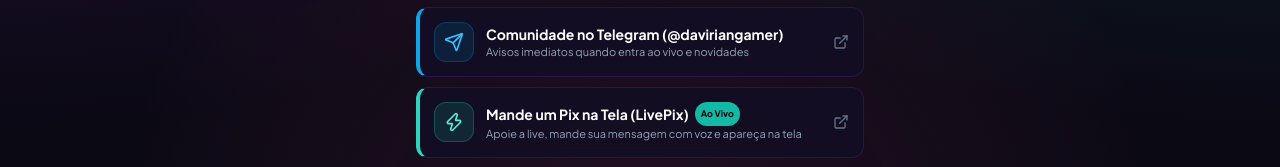
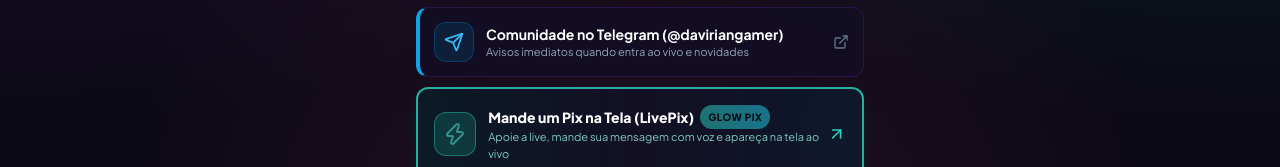
Before and after one commit to davirian-dev/davirian-gamer-links, a plain HTML site: page index.html in a window 1280 px wide. Shown: the part 1238-1405 px from the top of the page. Drawn offline with nearby package versions, Linux system fonts and the light colour scheme.

Commit message:
feat: otimizar LivePix pulsante CRO e corrigir QR code oficial

```diff
--- a/index.html
+++ b/index.html
@@ -314,20 +314,20 @@
             </a>
 
             <!-- LINK: LivePix (Doação na Tela / Pix ao Vivo) -->
-            <a href="https://livepix.gg/daviriangamer" target="_blank" rel="noopener" class="w-full p-3.5 rounded-xl gamer-link flex items-center justify-between group border-l-4 border-l-teal-400">
+            <a href="https://livepix.gg/daviriangamer" target="_blank" rel="noopener" class="w-full p-4 rounded-xl gamer-link flex items-center justify-between group border-2 border-teal-400/80 bg-gradient-to-r from-teal-950/40 via-cyber-card to-cyan-950/30 hover:border-teal-300 shadow-lg shadow-teal-500/15">
                 <div class="flex items-center gap-3">
-                    <div class="w-10 h-10 rounded-xl bg-teal-500/15 border border-teal-500/30 flex items-center justify-center text-teal-300 group-hover:scale-110 transition-transform">
-                        <i data-lucide="zap" class="w-5 h-5"></i>
+                    <div class="w-11 h-11 rounded-xl bg-teal-500/20 border border-teal-400/40 flex items-center justify-center text-teal-300 group-hover:scale-110 transition-transform">
+                        <i data-lucide="zap" class="w-6 h-6 text-teal-300 animate-pulse"></i>
                     </div>
                     <div class="text-left">
-                        <div class="text-sm font-bold text-white group-hover:text-teal-300 transition-colors flex items-center gap-1.5">
+                        <div class="text-sm font-extrabold text-white group-hover:text-teal-300 transition-colors flex items-center gap-1.5">
                             <span>Mande um Pix na Tela (LivePix)</span>
-                            <span class="bg-teal-500 text-black text-[9px] px-1.5 py-0.5 rounded-full font-bold">Ao Vivo</span>
+                            <span class="bg-gradient-to-r from-teal-400 to-cyan-400 text-black text-[10px] px-2 py-0.5 rounded-full font-black uppercase tracking-wider animate-pulse">Glow Pix</span>
                         </div>
-                        <div class="text-[11px] text-slate-400">Apoie a live, mande sua mensagem com voz e apareça na tela</div>
+                        <div class="text-[11px] text-teal-200/80">Apoie a live, mande sua mensagem com voz e apareça na tela ao vivo</div>
                     </div>
                 </div>
-                <i data-lucide="external-link" class="w-4 h-4 text-slate-500 group-hover:text-white transition-colors"></i>
+                <i data-lucide="arrow-up-right" class="w-5 h-5 text-teal-400 group-hover:scale-110 transition-transform"></i>
             </a>
 
             <!-- LINK: Instagram Gamer -->
@@ -460,7 +460,7 @@
             <h3 class="text-base font-gamer font-bold text-white mb-1">ESCANEIE O QR CODE</h3>
             <p class="text-xs text-slate-400 mb-4">Abra o Link Gamer do Davi no seu celular</p>
             <div class="p-3 bg-white rounded-2xl mx-auto inline-block mb-4">
-                <img id="qr-image" src="https://api.qrserver.com/v1/create-qr-code/?size=180x180&data=https%3A%2F%2Fdavi-gamer-links.vercel.app%2F" alt="QR Code Davi Gamer" class="w-44 h-44">
+                <img id="qr-image" src="https://api.qrserver.com/v1/create-qr-code/?size=180x180&data=https%3A%2F%2Fdavirian-gamer-links.vercel.app%2F" alt="QR Code Davi Gamer" class="w-44 h-44">
             </div>
             <button onclick="closeQrModal()" class="w-full py-2.5 rounded-xl bg-gradient-to-r from-purple-600 to-cyan-500 text-white font-bold text-xs">Fechar</button>
         </div>
```
